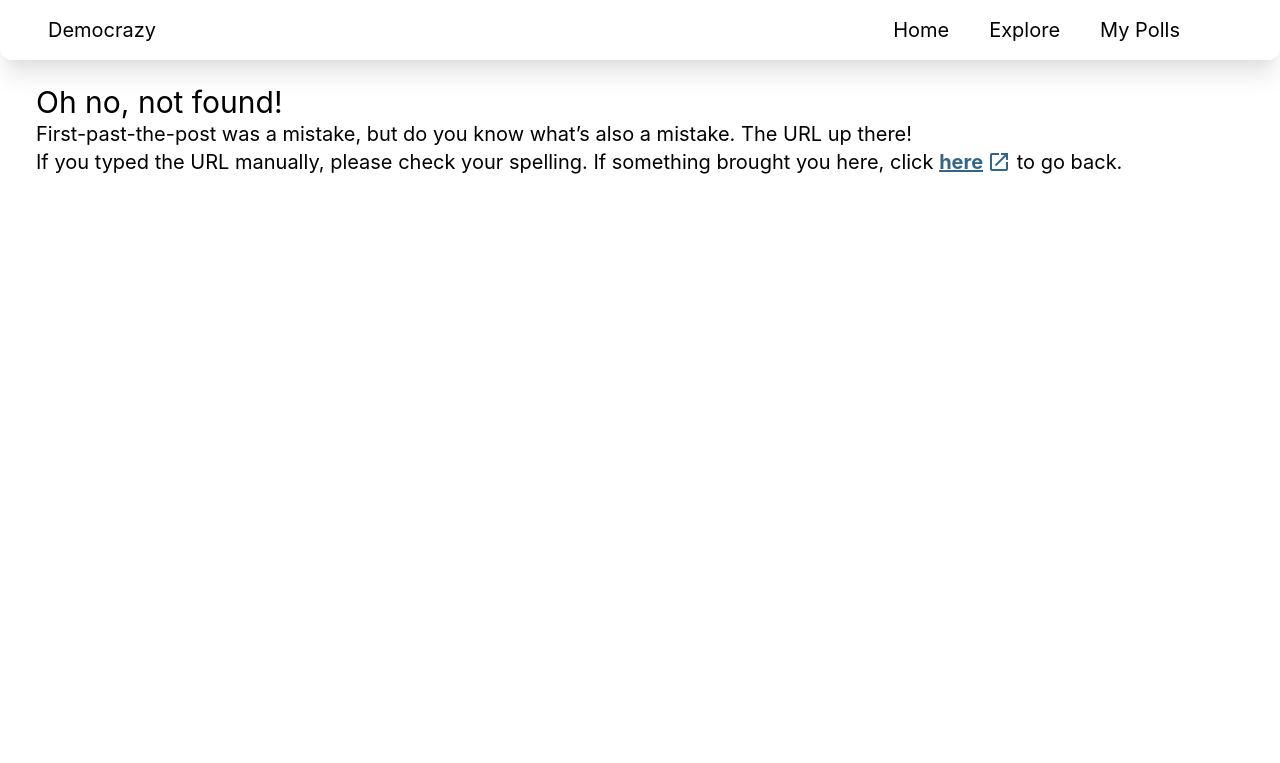
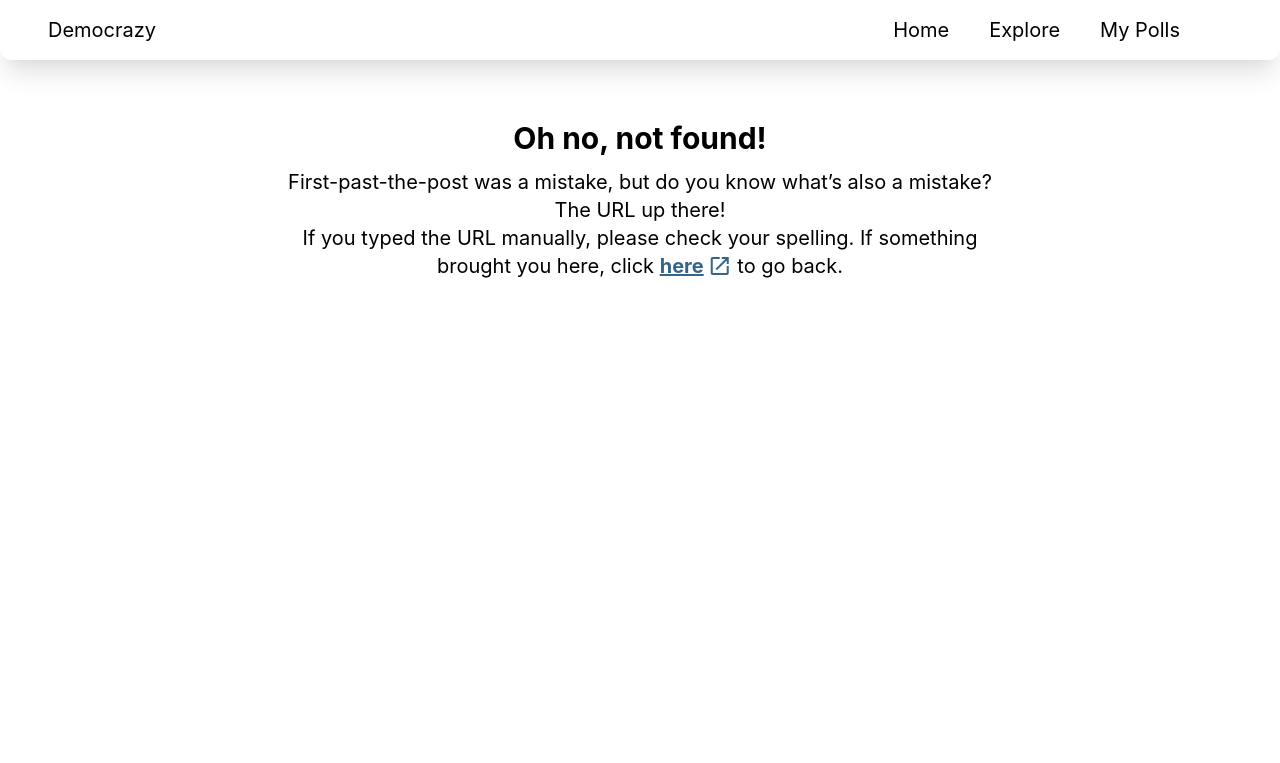
Before and after one commit to SiravitPhokeed/democrazy, a Flask app: template democrazy/templates/err-handle/404.html in a window 1280 px wide. Shown: the top 763 px of the page. Run offline with Flask 2, Linux system fonts and the light colour scheme; the template is opened without the code that fills it, so the values that code supplies are empty; style sheets or scripts are compiled from the project's sources.

Commit message:
Added some text to the HTML

```diff
--- a/democrazy/__init__.py
+++ b/democrazy/__init__.py
@@ -1,5 +1,8 @@
 import os
-from flask import Flask
+from flask import Flask, render_template
+
+def page_not_found(e):
+    return render_template("err-handle/404.html"), 404
 
 def create_app(test_config=None):
     # Create and configure the app
@@ -17,6 +20,9 @@ def create_app(test_config=None):
         # Load the test config if passed in
         app.config.from_mapping(test_config)
 
+    # Error handling
+    app.register_error_handler(404, page_not_found)
+
     # Ensure the instance folder exists
     try:
         os.makedirs(app.instance_path)
--- a/democrazy/templates/err-handle/404.html
+++ b/democrazy/templates/err-handle/404.html
@@ -1,23 +1,25 @@
 {% extends "layout.html" %}
 
 {% block title %}
-    Uh-oh!
+    Not Found!
 {% endblock %}
 
 {% block main %}
-    <header class="text-3xl">
+    <div class="flex flex-col items-center gap-3 min-h-content text-center p-9">
+        <header class="text-3xl font-bold">
             <h1>
                 Oh no, not found!
             </h1>
         </header>
-    <main class="text-xl">
+        <main class="text-xl w-[56ch] max-w-screen">
             <p>
-            First-past-the-post was a mistake, but do you know what’s also a mistake. The URL up there!
+                First-past-the-post was a mistake, but do you know what’s also a mistake? The URL up there!
             </p>
             <p>
                 If you typed the URL manually, please check your spelling. If something brought you here, click
-            <span class="link" onclick="window.history.back();"><span class="link-text">here</span><span class="material-icons text-2xl">
-            launch</span></span> to go back.
+                <span class="link" onclick="window.history.back();"><span class="link-text">here</span><span class="material-icons
+                text-2xl"> launch</span></span> to go back.
             </p>
         </main>
+    </div>
 {% endblock %}
```
Lines whose indentation alone changed are shown as unchanged.
